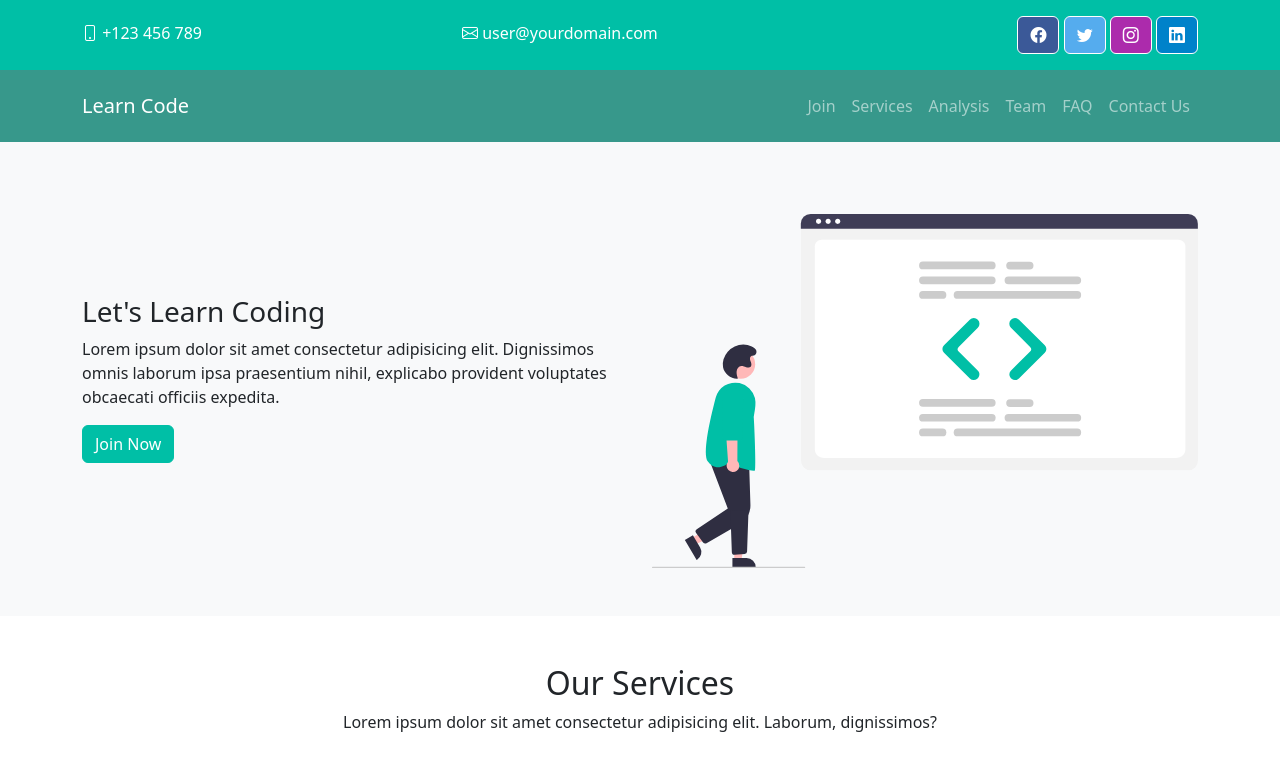
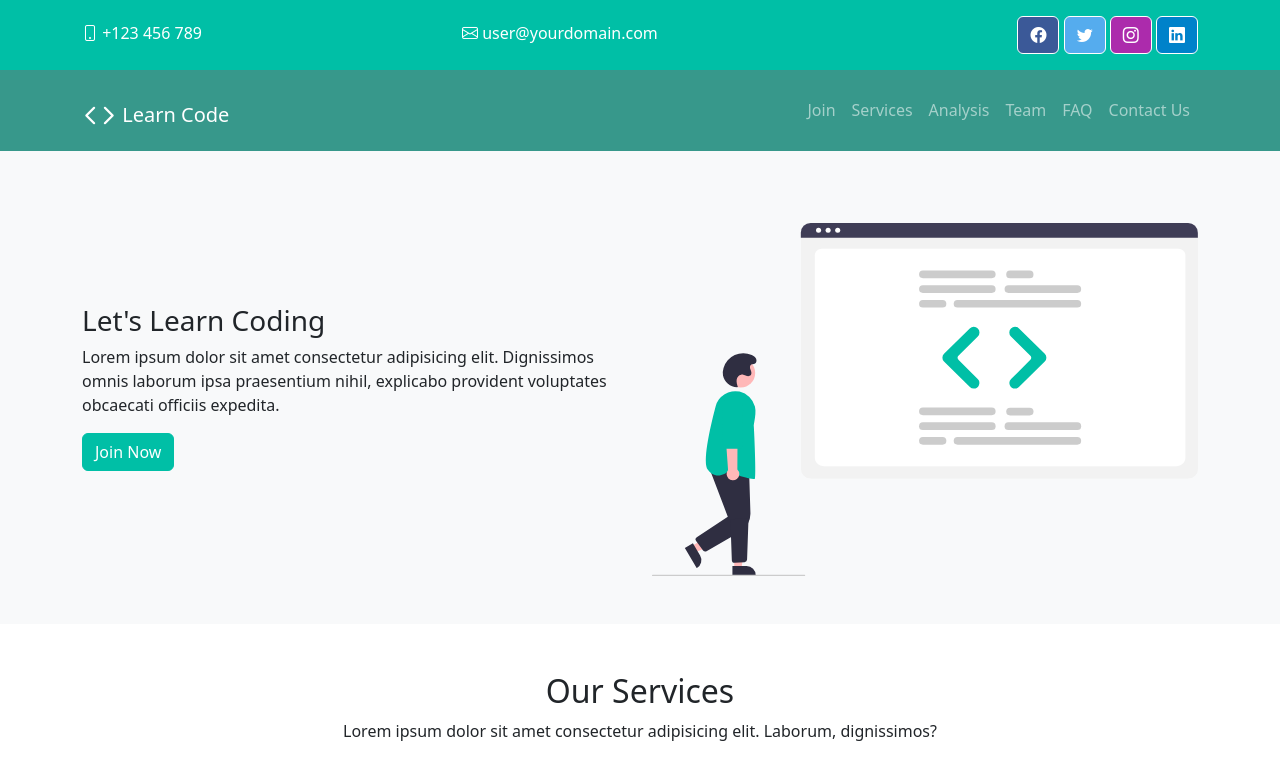
Before and after one commit to szomer/Code-Company-App, a website: page index.html in a window 1280 px wide. Shown: the top 763 px of the page. Drawn offline with nearby package versions, Linux system fonts and the light colour scheme.

Commit message:
Update README.md and minor layout changes

```diff
--- a/index.html
+++ b/index.html
@@ -5,6 +5,9 @@
     <meta http-equiv="X-UA-Compatible" content="IE=edge" />
     <meta name="viewport" content="width=device-width, initial-scale=1.0" />
     <title>Learn Code</title>
+
+    <!--fav icon-->
+    <link rel="shortcut icon" type="image/jpg" href="favicon.ico" />
 
     <link rel="stylesheet" href="css/main.min.css" />
   </head>
@@ -49,7 +52,9 @@
         class="navbar navbar-expand-md bg-secondary navbar-dark py-3 scroll-top"
       >
         <div class="container">
-          <a class="navbar-brand" href="#">Learn Code</a>
+          <a class="navbar-brand" href="#"
+            ><i class="bi bi-code"></i> Learn Code</a
+          >
           <button
             class="navbar-toggler"
             type="button"
--- a/scss/main.scss
+++ b/scss/main.scss
@@ -17,6 +17,17 @@ $accordion-icon-active-color: #3d3d3d;
 // buttons with white text
 .btn_white {
   color: #fff;
+}
+
+// logo in navbar
+nav i::before {
+  width: 35px;
+  height: 30px;
+  font-size: 35px;
+  padding: 0;
+  margin: 0;
+  position: relative;
+  top: 7px;
 }
 
 // Social media icons/buttons
```
Also changed, not shown: README.md, css/main.min.css, favicon.ico (added), img/mobile.jpg (added), img/web.jpg (added), img/web2.JPG (added), 1 other file.
